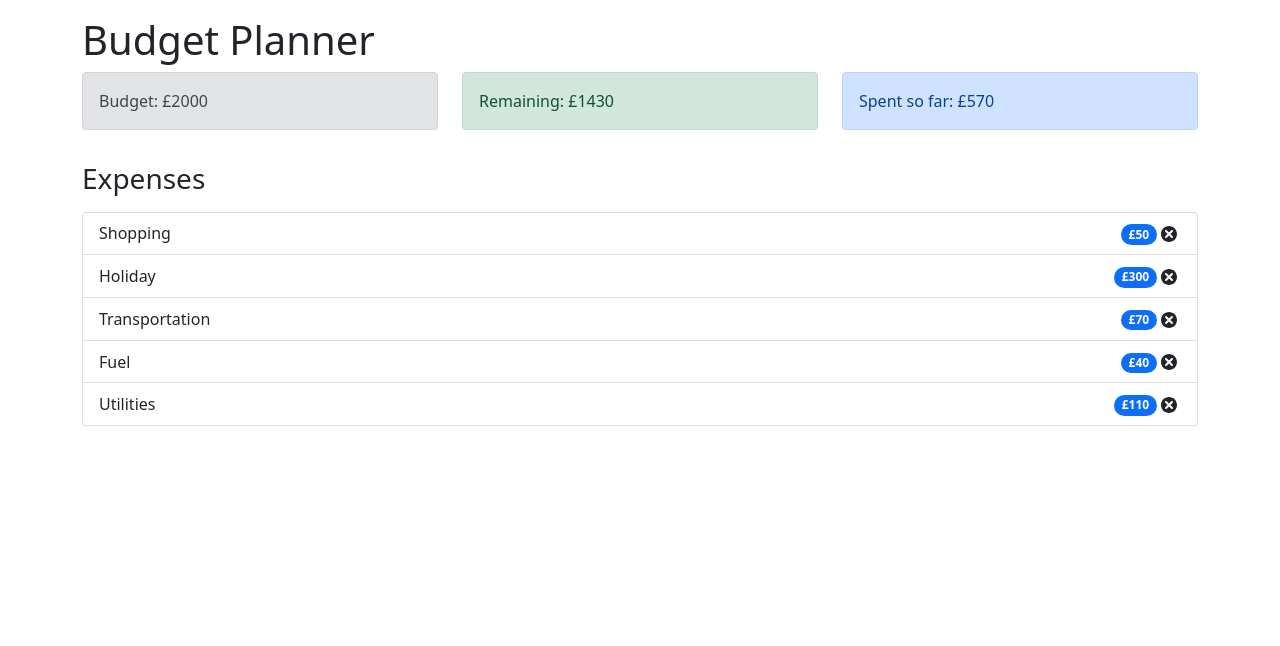
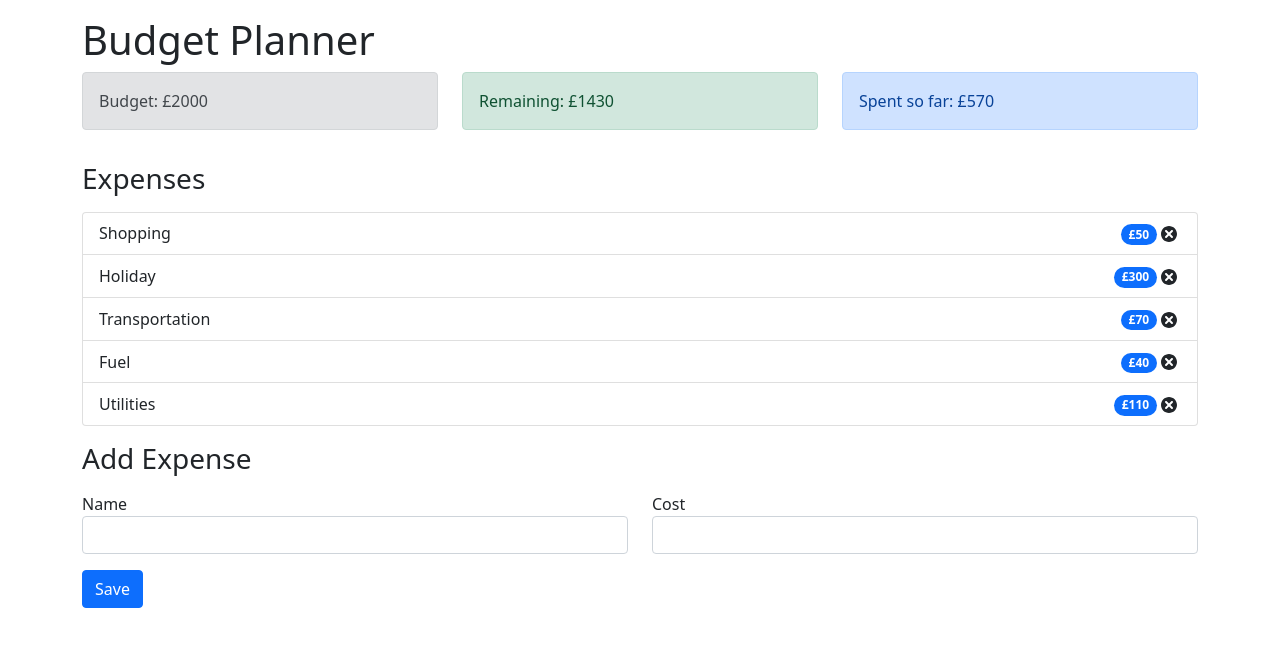
Before and after one commit to ElliotRedhead/BudgetFrontend, a React (Create React App) app: page / in a window 1280 px wide. Shown: the top 646 px of the page. Built offline with nearby package versions, Linux system fonts and the light colour scheme.

Commit message:
Create expense form UI component

```diff
--- a/src/App.tsx
+++ b/src/App.tsx
@@ -1,10 +1,10 @@
-import React from "react";
 import "bootstrap/dist/css/bootstrap.min.css";
 
 import Budget from "./components/Budget";
 import Remaining from "./components/Remaining";
 import ExpenseTotal from "./components/ExpenseTotal";
 import ExpenseList from "./components/ExpenseList";
+import AddExpenseForm from "./components/AddExpenseForm";
 
 const App = (): JSX.Element => (
 	<div className="container">
@@ -30,6 +30,14 @@
 				<ExpenseList />
 			</div>
 		</div>
+		<h3 className="mt-3">
+			Add Expense
+		</h3>
+		<div className="row mt-3">
+			<div className="col-sm">
+				<AddExpenseForm />
+			</div>
+		</div>
 	</div>
 );
 
--- /dev/null
+++ b/src/components/AddExpenseForm.tsx
@@ -0,0 +1,37 @@
+const AddExpenseForm = ():JSX.Element => (
+	<form>
+		<div className="row">
+			<div className="col-sm">
+				<label htmlFor="name">
+					Name
+				</label>
+				<input
+					required={true}
+					type="text"
+					className="form-control"
+					id="name" />
+			</div>
+			<div className="col-sm">
+				<label htmlFor="Cost">
+					Cost
+				</label>
+				<input
+					required={true}
+					type="text"
+					className="form-control"
+					id="cost" />
+			</div>
+		</div>
+		<div className="row mt-3">
+			<div className="col-sm">
+				<button
+					type="submit"
+					className="btn btn-primary">
+					Save
+				</button>
+			</div>
+		</div>
+	</form>
+);
+
+export default AddExpenseForm;
--- a/src/components/Budget.tsx
+++ b/src/components/Budget.tsx
@@ -1,5 +1,3 @@
-import React from "react";
-
 const Budget = (): JSX.Element => (
 	<div className="alert alert-secondary">
 		<span>
--- a/src/components/ExpenseItem.tsx
+++ b/src/components/ExpenseItem.tsx
@@ -1,4 +1,3 @@
-import React from "react";
 import { TiDelete } from "react-icons/ti";
 
 interface expenseProps {
--- a/src/components/ExpenseTotal.tsx
+++ b/src/components/ExpenseTotal.tsx
@@ -1,5 +1,3 @@
-import React from "react";
-
 const ExpenseTotal = (): JSX.Element => (
 	<div className="alert alert-primary">
 		<span>
--- a/src/components/Remaining.tsx
+++ b/src/components/Remaining.tsx
@@ -1,5 +1,3 @@
-import React from "react";
-
 const Remaining = (): JSX.Element => (
 	<div className="alert alert-success">
 		<span>
```
